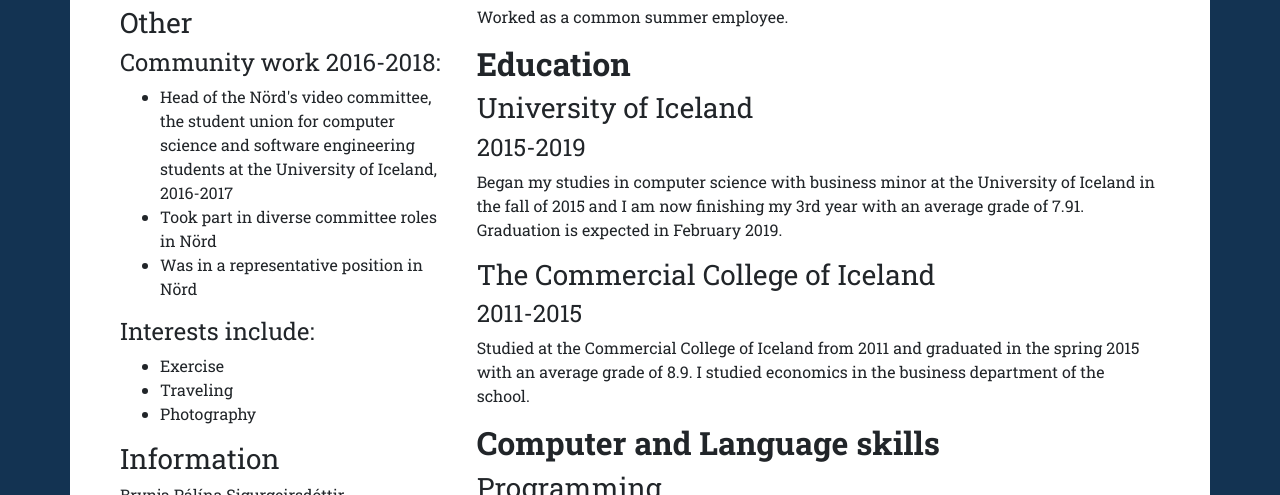
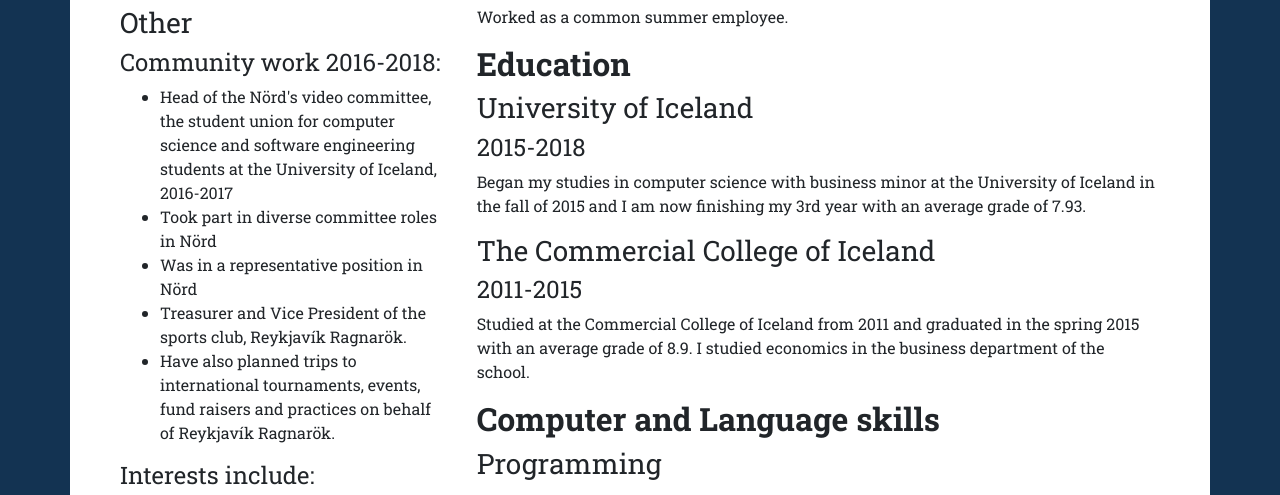
Before and after one commit to brynjaps/brynjaps.github.io, a plain HTML site: page index_en.html in a window 1280 px wide. Shown: the part 699-1194 px from the top of the page. Drawn offline with nearby package versions, Linux system fonts and the light colour scheme.

Commit message:
bætti við nokkrum félagsstörfum

```diff
--- a/index_en.html
+++ b/index_en.html
@@ -34,6 +34,8 @@
                                 <li>Head of the Nörd's video committee, the student union for computer science and software engineering students at the University of Iceland, 2016-2017</li>
                                 <li>Took part in diverse committee roles in Nörd</li>
                                 <li>Was in a representative position in Nörd</li>
+                                <li>Treasurer and Vice President of the sports club, Reykjavík Ragnarök.</li>
+                                <li>Have also planned trips to international tournaments, events, fund raisers and practices on behalf of Reykjavík Ragnarök.</li>
                             </ul>
                         </div>
                         <div id="hobby">
@@ -90,8 +92,8 @@
                     <div id="edu">
                         <h2 class="heading">Education</h2>
                         <h3 class="school">University of Iceland</h3>
-                        <h4 class="eduDate">2015-2019</h4>
-                        <p class="eduDescr">Began my studies in computer science with business minor at the University of Iceland in the fall of 2015 and I am now finishing my 3rd year with an average grade of 7.91. Graduation is expected in February 2019.</p>
+                        <h4 class="eduDate">2015-2018</h4>
+                        <p class="eduDescr">Began my studies in computer science with business minor at the University of Iceland in the fall of 2015 and I am now finishing my 3rd year with an average grade of 7.93.</p>
                         <h3 class="school">The Commercial College of Iceland</h3>
                         <h4 class="eduDate">2011-2015</h4>
                         <p class="eduDescr">Studied at the Commercial College of Iceland from 2011 and graduated in the spring 2015 with an average grade of 8.9. I studied economics in the business department of the school.</p>
```
Also changed, not shown: index.html (+3 -1 lines).
